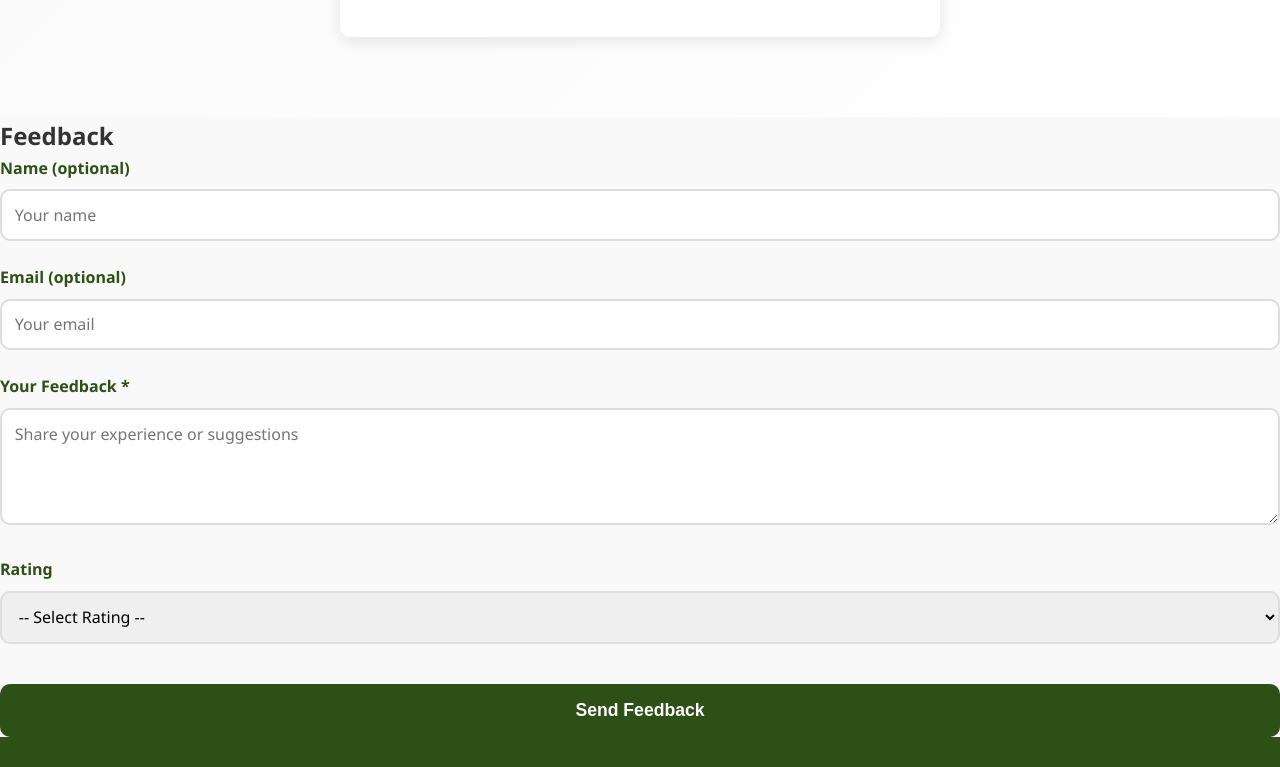
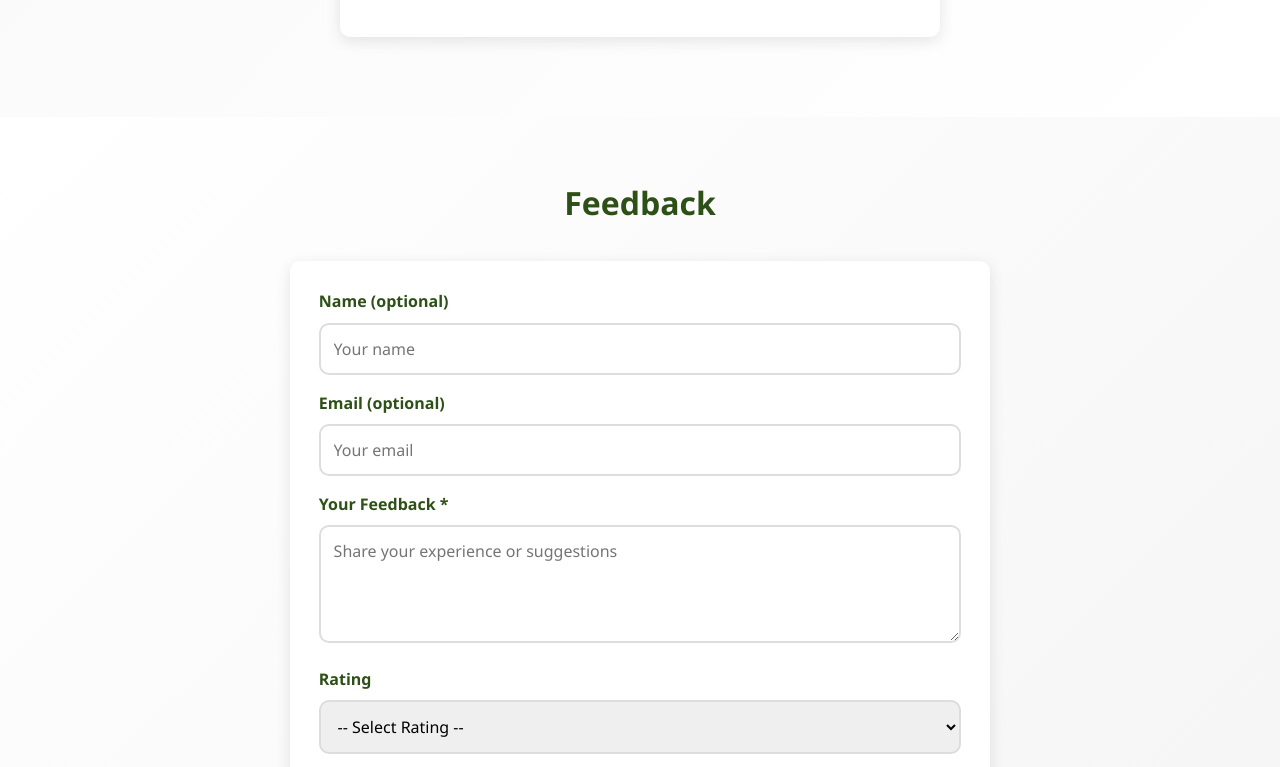
Before and after one commit to Priyanka70843/Wildlife-Sanctuary, a plain HTML site: page index.html in a window 1280 px wide. Shown: the part 5396-6163 px from the top of the page. Drawn offline with Linux system fonts and the light colour scheme.

Commit message:
Add feedback section styles to styles.css

```diff
--- a/styles.css
+++ b/styles.css
@@ -581,6 +581,50 @@ textarea:focus {
     line-height: 1.8;
 }
 
+/* Feedback Section */
+.feedback {
+    background: linear-gradient(135deg, white 0%, var(--light-bg) 100%);
+    padding: 60px 20px;
+}
+
+.feedback h2 {
+    text-align: center;
+    font-size: 2rem;
+    margin-bottom: 2rem;
+    color: var(--primary-color);
+    position: relative;
+}
+
+.feedback-container {
+    max-width: 700px;
+    margin: 0 auto;
+}
+
+.feedback-form {
+    background: white;
+    padding: 1.8rem;
+    border-radius: var(--border-radius);
+    box-shadow: var(--box-shadow);
+}
+
+.feedback-form .form-group {
+    margin-bottom: 1rem;
+}
+
+.feedback-form textarea {
+    min-height: 110px;
+}
+
+.feedback-form .submit-button {
+    max-width: 220px;
+    margin: 0.5rem auto 0;
+    display: block;
+}
+
+.feedback .success-message {
+    text-align: center;
+}
+
 /* Footer */
 .footer {
     background: #1a1a1a;
```
